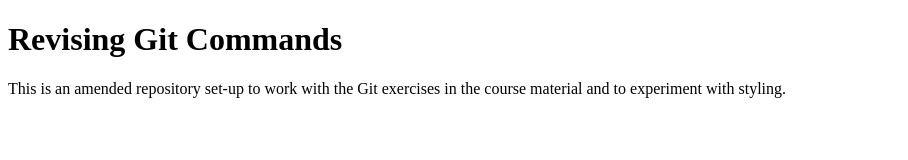
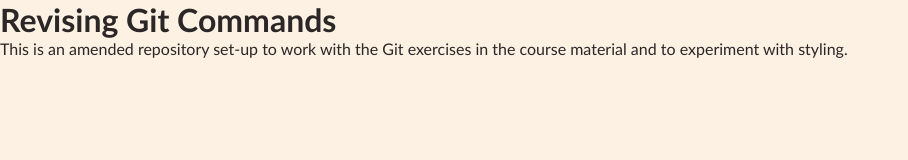
Before and after one commit to Olbotron/git-revision, a plain HTML site: page index.html in a window 1280 px wide. Shown: the whole page, without its empty margins (0-908 px from the left). Drawn offline with Linux system fonts and the light colour scheme.

Commit message:
Fixed: Link to CSS amended

```diff
--- a/assets/css/git-commands.css
+++ b/assets/css/git-commands.css
@@ -4,7 +4,7 @@
 }
 
 body{
-    background-color: bisque;
-    color:darkred;
+    background-color: #fdf1e3;
+    color:rgb(43, 39, 39);
     font-family: 'Gill Sans', 'Gill Sans MT', Calibri, 'Trebuchet MS', sans-serif;
 }
--- a/index.html
+++ b/index.html
@@ -4,7 +4,7 @@
     <meta charset="UTF-8">
     <meta name="viewport" content="width=device-width, initial-scale=1.0">
     <title>Revising Git Commands</title>
-    <link rel="stylesheet" type="css/stylesheet" href="assets/css/git-commands.css">
+    <link rel="stylesheet" href="assets/css/git-commands.css">
 </head>
 <body>
     <header>
```
